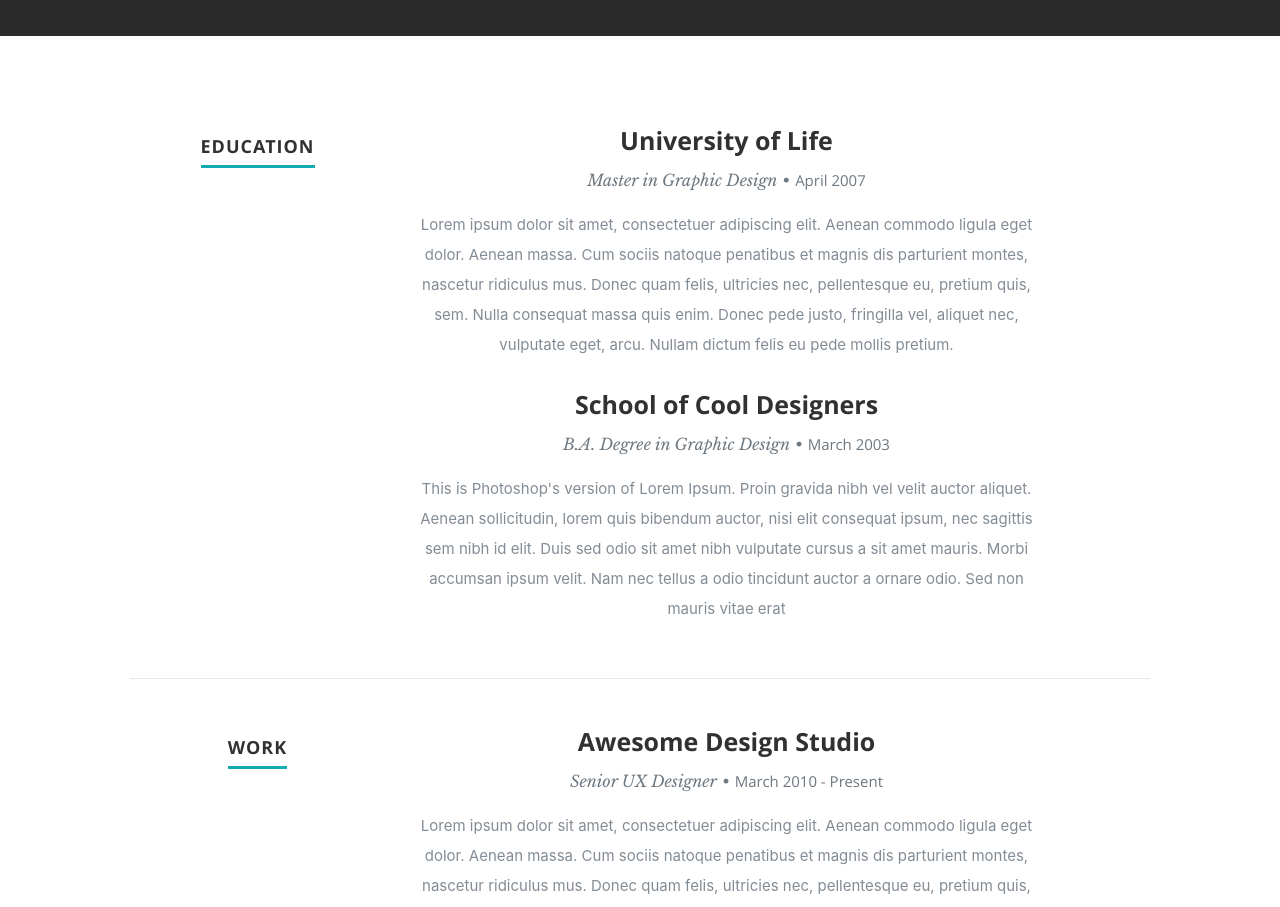
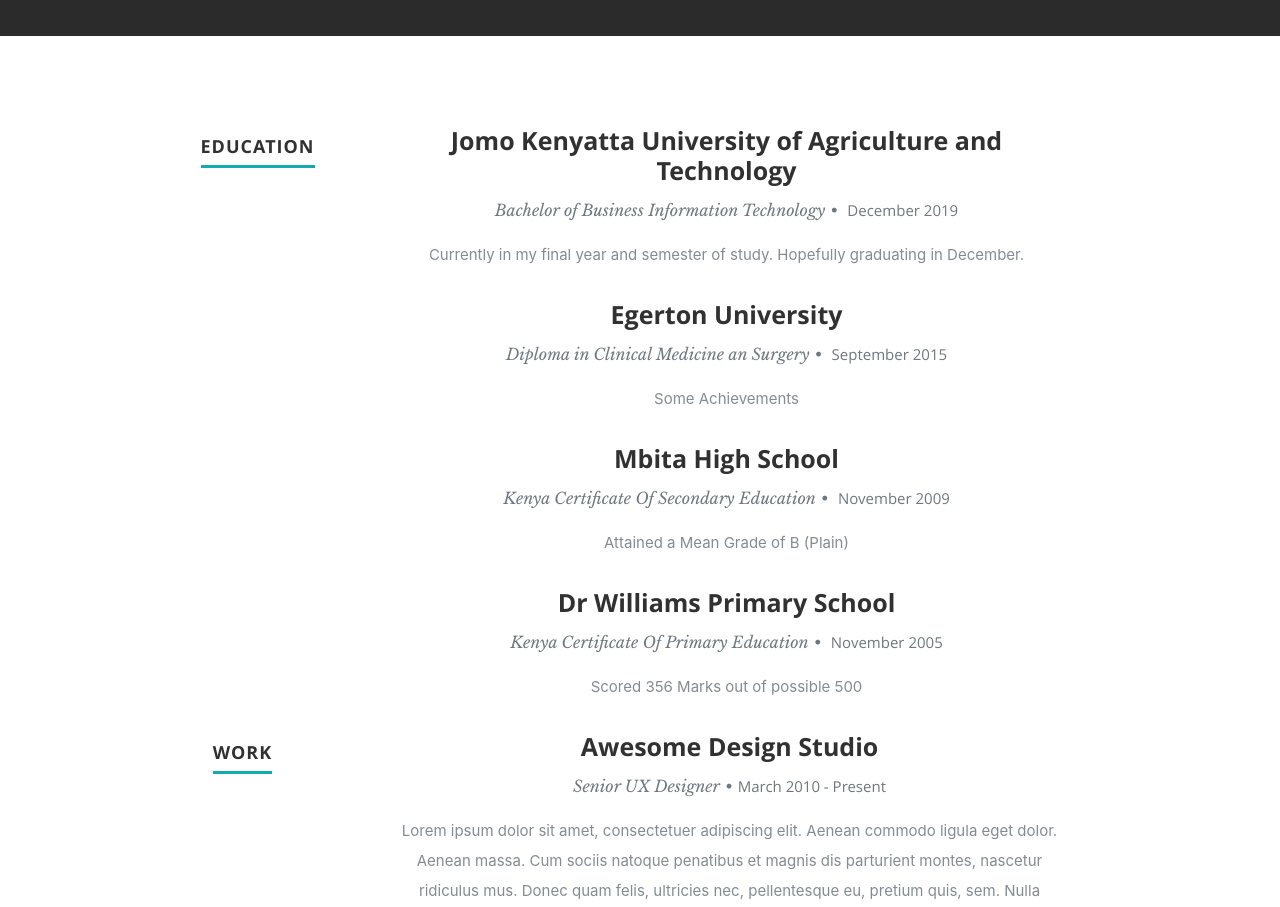
Before and after one commit to OBrian16/ogwel-portfolio, a React (Create React App) app: page / in a window 1280 px wide. Shown: the part 1460-2367 px from the top of the page. Built offline with nearby package versions, Linux system fonts and the light colour scheme.

Commit message:
edits education in resume

```diff
--- a/src/App.js
+++ b/src/App.js
@@ -17,7 +17,7 @@
       <div className="App">
         <Header resumeData={resumeData} />
         <About resumeData={resumeData} />
-        <Resume />
+        <Resume resumeData={resumeData} />
         <Works />
         <Testimonials />
         <Contact />
--- a/src/components/header/header.js
+++ b/src/components/header/header.js
@@ -34,7 +34,7 @@
                     <div className="row banner">
                         <div className="banner-text">
                             <h1 className="responsive-headline">I am {resumeData.name}</h1>
-                            <h3>I am a {resumeData.role} based in Nairobi Kenya. {resumeData.roleDescription}
+                            <h3>I am a <span>{resumeData.role}</span> based in <span>{resumeData.address2}.</span> {resumeData.roleDescription}
                             </h3>
                             <hr />
 
--- a/src/components/resume/resume.js
+++ b/src/components/resume/resume.js
@@ -2,6 +2,7 @@
 
 export default class Resume extends Component {
     render() {
+        let resumeData = this.props.resumeData;
         return (
             <React.Fragment>
                 <section id="resume">
@@ -14,39 +15,23 @@
                             </h1>
                         </div>
                         <div className="nine columns main-col">
+                        {
+                            resumeData.education && resumeData.education.map((item)=>{
+                                return(
                     <div className="row item">
                        <div className="twelve columns">
-                                    <h3>University of Life</h3>
-                                    <p className="info">Master in Graphic Design
-                        <span>•</span>
-                                        <em className="date">April 2007</em>
-                                    </p>
+                          <h3>{item.UniversityName}</h3>
+                          <p className="info">
+                          {item.specialization}
+                          <span>&bull;</span> <em className="date">{item.MonthOfPassing} {item.YearOfPassing}</em></p>
                           <p>
-                                        Lorem ipsum dolor sit amet, consectetuer adipiscing elit. Aenean commodo ligula eget dolor. Aenean massa. Cum sociis natoque
-                                        penatibus et magnis dis parturient montes, nascetur ridiculus mus. Donec quam felis, ultricies
-                                        nec, pellentesque eu, pretium quis, sem. Nulla consequat massa quis enim. Donec pede justo, fringilla
-                                        vel, aliquet nec, vulputate eget, arcu. Nullam dictum felis eu pede mollis pretium.
+                          {item.Achievements}
                           </p>
                        </div>
                     </div>
-                            {/* item end */}
-                            <div className="row item">
-                                <div className="twelve columns">
-                                    <h3>School of Cool Designers</h3>
-                                    <p className="info">B.A. Degree in Graphic Design
-            <span>•</span>
-                                        <em className="date">March 2003</em>
-                                    </p>
-                                    <p>
-                                        This is Photoshop's version of Lorem Ipsum. Proin gravida nibh vel velit auctor aliquet. Aenean sollicitudin, lorem quis
-                                        bibendum auctor, nisi elit consequat ipsum, nec sagittis sem nibh id elit. Duis sed odio sit
-                                        amet nibh vulputate cursus a sit amet mauris. Morbi accumsan ipsum velit. Nam nec tellus a odio
-                                        tincidunt auctor a ornare odio. Sed non mauris vitae erat
-          </p>
-                                </div>
-                            </div>
-                            {/* item end */}
-                        </div>
+                  )
+                })
+              }
                         {/* main-col end */}
                     </div>
                     {/* End Education */}
@@ -146,6 +131,7 @@
                         {/* main-col end */}
                     </div>
                     {/* End skills */}
+                    </div>
                 </section>
 
             </React.Fragment>
--- a/src/components/resumeData.js
+++ b/src/components/resumeData.js
@@ -4,6 +4,7 @@
     "role": "Full Stack Developer",
     "linkedinId": "Brian Ogwel",
     "skypeid": "briwell16@gmail.com",
+
     "roleDescription": "I am specialized in both front-end and back-end development. I Design Web applications, Linux user and also interested in Payment Integrations. I am a graduate in Bachelor of Business Information Technology.",
     "socialLinks": [
         {
@@ -32,5 +33,36 @@
     "address2": "Nairobi Kenya",
     "mobile": "+254 726 618 252",
     "website": "https://www.dataintegrated.com",
+
+    "education":[
+        {
+          "UniversityName":"Jomo Kenyatta University of Agriculture and Technology",
+          "specialization":"Bachelor of Business Information Technology",
+          "MonthOfPassing":"December",
+          "YearOfPassing":"2019",
+          "Achievements":"Currently in my final year and semester of study. Hopefully graduating in December."
+        },
+        {
+          "UniversityName":"Egerton University",
+          "specialization":"Diploma in Clinical Medicine an Surgery",
+          "MonthOfPassing":"September",
+          "YearOfPassing":"2015",
+          "Achievements":"Some Achievements"
+        },
+        {
+          "UniversityName":"Mbita High School",
+          "specialization":"Kenya Certificate Of Secondary Education",
+          "MonthOfPassing":"November",
+          "YearOfPassing":"2009",
+          "Achievements":"Attained a Mean Grade of B (Plain)"
+        },
+        {
+            "UniversityName":"Dr Williams Primary School",
+            "specialization":"Kenya Certificate Of Primary Education",
+            "MonthOfPassing":"November",
+            "YearOfPassing":"2005",
+            "Achievements":"Scored 356 Marks out of possible 500"
+        }
+      ],
 }
 export default resumeData
```
Lines whose indentation alone changed are shown as unchanged.
